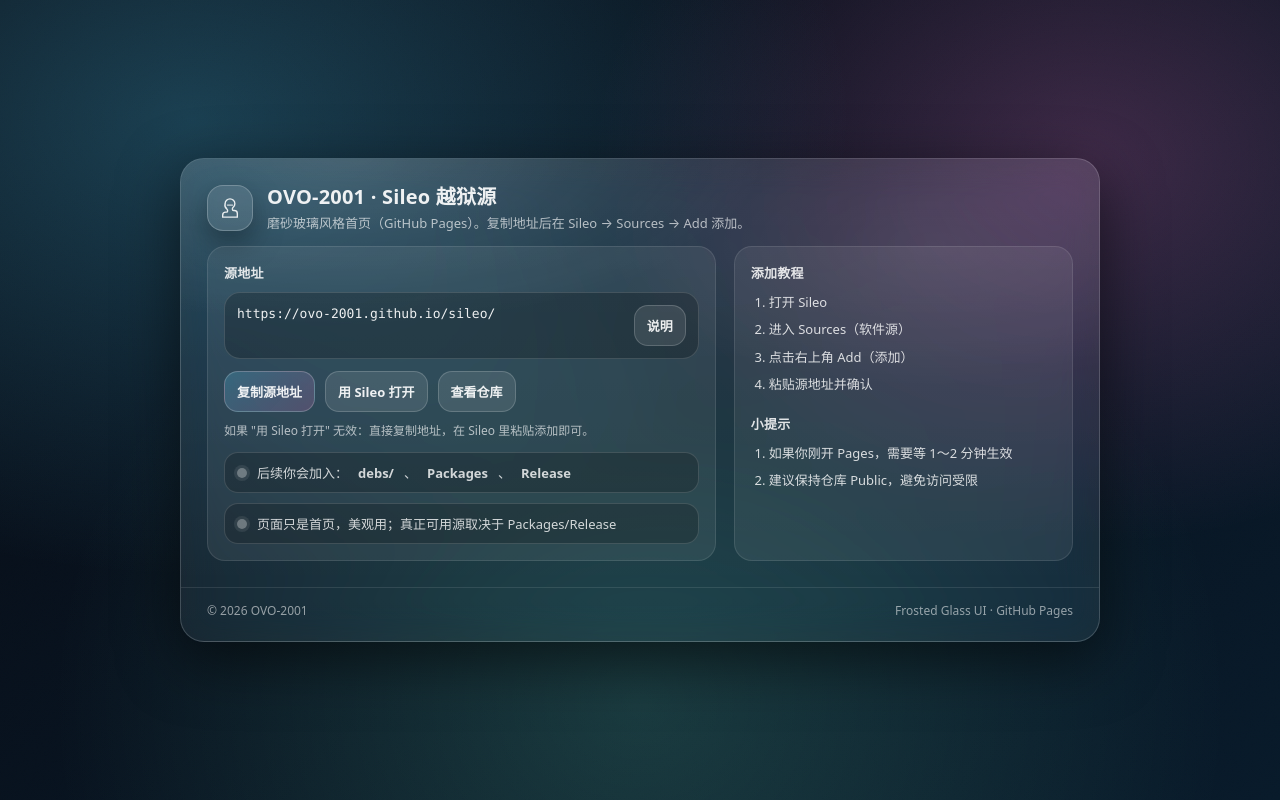
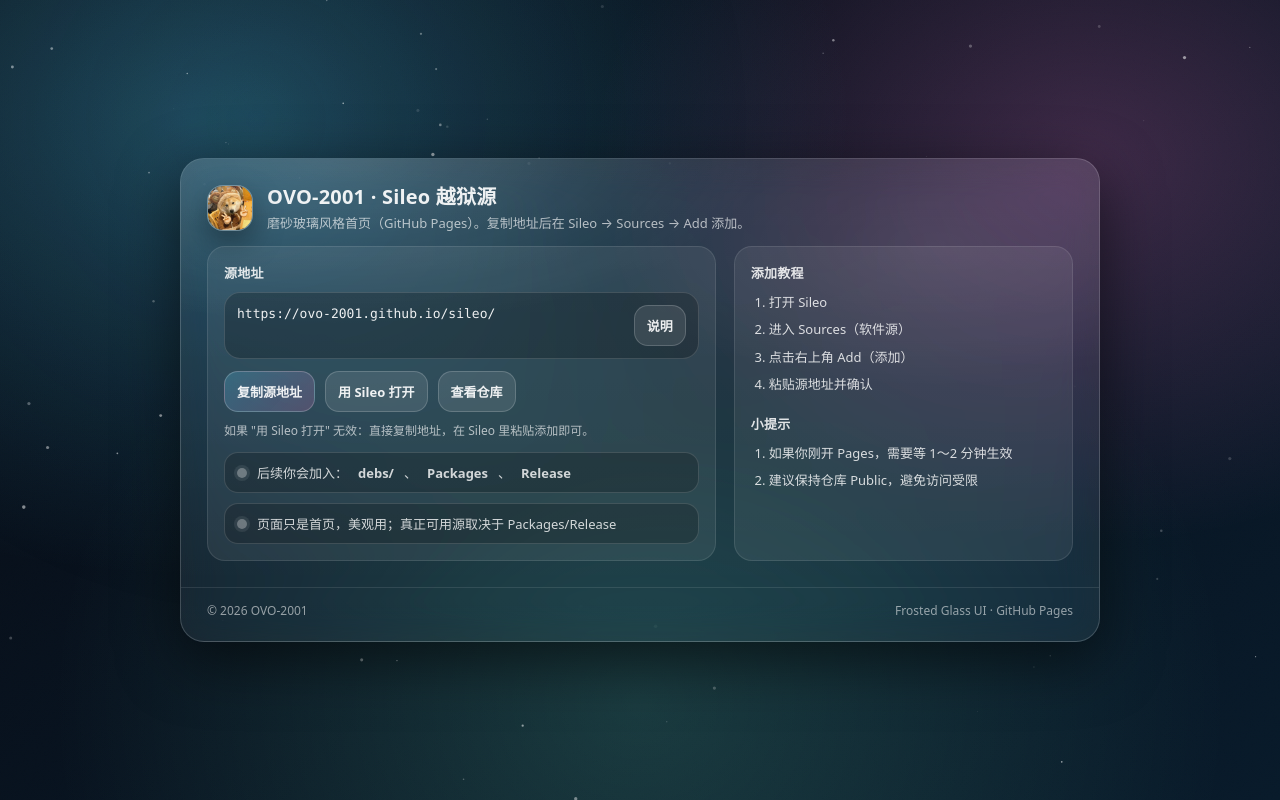
Before and after one commit to OVO-2001/sileo, a plain HTML site: page index.html in a window 1280 px wide. Drawn offline with Linux system fonts and the light colour scheme.

Commit message:
更新 index.html

```diff
--- a/index.html
+++ b/index.html
@@ -9,7 +9,6 @@
 
   <style>
     :root{
-      /* iOS-like frosted glass palette */
       --bg0:#070b14;
       --bg1:#081a2a;
       --gl: rgba(255,255,255,.10);
@@ -27,6 +26,7 @@
 
     *{box-sizing:border-box}
     html,body{height:100%}
+
     body{
       margin:0;
       font-family: ui-sans-serif, system-ui, -apple-system, "Segoe UI", Roboto, Arial, "PingFang SC","Microsoft YaHei", sans-serif;
@@ -37,9 +37,21 @@
         radial-gradient(980px 880px at 50% 88%, rgba(120, 255, 210,.16), transparent 60%),
         linear-gradient(145deg, var(--bg0), var(--bg1));
       overflow-x:hidden;
+      position: relative;
     }
 
-    /* subtle film grain (frosty texture) */
+    /* 星空/流星 Canvas 在最底层 */
+    #fx{
+      position: fixed;
+      inset: 0;
+      width: 100%;
+      height: 100%;
+      z-index: 0;
+      pointer-events: none;
+      opacity: .85;
+    }
+
+    /* subtle film grain */
     body::before{
       content:"";
       position:fixed; inset:0;
@@ -48,6 +60,7 @@
       opacity:.20;
       pointer-events:none;
       mix-blend-mode: overlay;
+      z-index: 1;
     }
 
     .wrap{
@@ -56,6 +69,8 @@
       align-items:center;
       justify-content:center;
       padding:28px 16px;
+      position: relative;
+      z-index: 2; /* 盖在特效上 */
     }
 
     .shell{
@@ -88,15 +103,30 @@
       z-index:1;
     }
 
+    /* 左上角头像：改为源 icon.png */
     .appIcon{
       width:46px; height:46px;
       border-radius:16px;
       background: rgba(255,255,255,.10);
       border:1px solid rgba(255,255,255,.22);
       box-shadow: var(--shadow2);
-      display:grid;
-      place-items:center;
+      overflow:hidden;
       flex:0 0 auto;
+      position: relative;
+    }
+    .appIcon img{
+      width:100%;
+      height:100%;
+      object-fit: cover;
+      display:block;
+      transform: translateZ(0);
+    }
+    /* 轻微高光 */
+    .appIcon::after{
+      content:"";
+      position:absolute; inset:0;
+      background: radial-gradient(50px 36px at 28% 18%, rgba(255,255,255,.22), transparent 60%);
+      pointer-events:none;
     }
 
     .title{
@@ -256,7 +286,6 @@
       footer{padding:14px 18px 18px; flex-direction:column}
     }
 
-    /* Frosted Toast (custom, not system alert) */
     .toast{
       position: fixed;
       left: 50%;
@@ -282,7 +311,6 @@
       transform: translateX(-50%) translateY(0px);
     }
 
-    /* Frosted modal (optional "弹窗") */
     .modalMask{
       position: fixed;
       inset: 0;
@@ -349,19 +377,23 @@
       gap:10px;
       justify-content:flex-end;
     }
+
+    /* 减少动态效果时：不渲染流星 */
+    @media (prefers-reduced-motion: reduce){
+      #fx{ display:none; }
+    }
   </style>
 </head>
 
 <body>
+  <!-- 星空/流星特效 -->
+  <canvas id="fx" aria-hidden="true"></canvas>
+
   <div class="wrap">
     <main class="shell" role="main" aria-label="Sileo Repo">
       <header>
         <div class="appIcon" aria-hidden="true">
-          <!-- minimalist icon -->
-          <svg width="22" height="22" viewBox="0 0 24 24" fill="none">
-            <path d="M12 2c2.9 0 5.3 2.4 5.3 5.3 0 1.5-.7 2.9-1.8 3.8-.6.5-.9 1.2-.9 2v.3c0 .7.6 1.3 1.3 1.3h.8c1.8 0 3.3 1.5 3.3 3.3V22H4v-2.2c0-1.8 1.5-3.3 3.3-3.3h.8c.7 0 1.3-.6 1.3-1.3V15c0-.8-.3-1.5-.9-2A5.2 5.2 0 0 1 6.7 7.3C6.7 4.4 9.1 2 12 2Z" stroke="rgba(255,255,255,.88)" stroke-width="1.5"/>
-            <path d="M9.2 8.8h5.6" stroke="rgba(255,255,255,.75)" stroke-width="1.5" stroke-linecap="round"/>
-          </svg>
+          <img src="icon.png" alt="Repo Icon" loading="eager" />
         </div>
 
         <div>
@@ -371,7 +403,6 @@
       </header>
 
       <section class="content">
-        <!-- Left -->
         <div class="panel">
           <h2>源地址</h2>
 
@@ -396,7 +427,6 @@
           </div>
         </div>
 
-        <!-- Right -->
         <aside class="panel">
           <h2>添加教程</h2>
           <ol class="steps">
@@ -423,10 +453,8 @@
     </main>
   </div>
 
-  <!-- Frosted Toast -->
   <div id="toast" class="toast" role="status" aria-live="polite">已复制</div>
 
-  <!-- Frosted Modal (弹窗) -->
   <div id="mask" class="modalMask" aria-hidden="true"></div>
   <div id="modal" class="modal" role="dialog" aria-modal="true" aria-labelledby="modalTitle">
     <div class="modalHead">
@@ -466,7 +494,6 @@
         await navigator.clipboard.writeText(text);
         return true;
       }catch(e){
-        // fallback for older iOS / permission issues
         const ta = document.createElement("textarea");
         ta.value = text;
         document.body.appendChild(ta);
@@ -495,6 +522,154 @@
     closeModalBtn.addEventListener("click", closeModal);
     mask.addEventListener("click", closeModal);
     document.addEventListener("keydown", (e)=>{ if(e.key === "Escape") closeModal(); });
+
+    /* =========================
+       流星雨/星空特效（Canvas）
+       - 性能友好
+       - 自动适配 DPR
+       - iOS Safari OK
+    ========================== */
+    const canvas = document.getElementById("fx");
+    const ctx = canvas.getContext("2d", { alpha: true });
+
+    let W=0, H=0, DPR=1;
+    function resize(){
+      DPR = Math.min(2, window.devicePixelRatio || 1);
+      W = Math.floor(window.innerWidth);
+      H = Math.floor(window.innerHeight);
+      canvas.width = Math.floor(W * DPR);
+      canvas.height = Math.floor(H * DPR);
+      canvas.style.width = W + "px";
+      canvas.style.height = H + "px";
+      ctx.setTransform(DPR,0,0,DPR,0,0);
+    }
+    window.addEventListener("resize", resize, { passive:true });
+    resize();
+
+    // 星星
+    const stars = [];
+    function initStars(){
+      stars.length = 0;
+      const count = Math.floor(Math.min(220, Math.max(90, (W*H)/12000)));
+      for(let i=0;i<count;i++){
+        stars.push({
+          x: Math.random()*W,
+          y: Math.random()*H,
+          r: Math.random()*1.6 + 0.2,
+          a: Math.random()*0.55 + 0.15,
+          tw: Math.random()*0.015 + 0.006
+        });
+      }
+    }
+    initStars();
+
+    // 流星
+    const meteors = [];
+    function spawnMeteor(){
+      // 从上方/左上方进入
+      const fromTop = Math.random() < 0.55;
+      const x = fromTop ? Math.random()*W : -80;
+      const y = fromTop ? -50 : Math.random()*H*0.55;
+      const len = Math.random()*220 + 140;
+      const spd = Math.random()*12 + 10;
+      const ang = Math.random()*0.22 + 0.72; // 约 41°~54°
+      meteors.push({
+        x, y,
+        vx: Math.cos(ang)*spd,
+        vy: Math.sin(ang)*spd,
+        len,
+        life: 0,
+        max: Math.random()*40 + 34,
+        w: Math.random()*1.2 + 0.7
+      });
+      // 控制数量
+      if(meteors.length > 8) meteors.shift();
+    }
+
+    // 生成节奏：偶尔来一颗
+    let meteorTimer = 0;
+    function tickMeteor(dt){
+      meteorTimer += dt;
+      const interval = 900 + Math.random()*900; // 0.9s~1.8s
+      if(meteorTimer > interval){
+        meteorTimer = 0;
+        if(document.visibilityState === "visible") spawnMeteor();
+      }
+    }
+
+    // 背景淡淡光晕（跟你原背景相配）
+    function drawGlow(){
+      const g = ctx.createRadialGradient(W*0.2, H*0.15, 0, W*0.2, H*0.15, Math.min(W,H)*0.65);
+      g.addColorStop(0, "rgba(84,214,255,0.10)");
+      g.addColorStop(1, "rgba(0,0,0,0)");
+      ctx.fillStyle = g;
+      ctx.fillRect(0,0,W,H);
+    }
+
+    let last = performance.now();
+    function loop(now){
+      const dt = Math.min(50, now - last);
+      last = now;
+
+      ctx.clearRect(0,0,W,H);
+      drawGlow();
+
+      // 星星闪烁
+      for(const s of stars){
+        s.a += (Math.random()-0.5)*s.tw;
+        s.a = Math.max(0.08, Math.min(0.75, s.a));
+        ctx.globalAlpha = s.a;
+        ctx.beginPath();
+        ctx.arc(s.x, s.y, s.r, 0, Math.PI*2);
+        ctx.fillStyle = "rgba(255,255,255,1)";
+        ctx.fill();
+      }
+      ctx.globalAlpha = 1;
+
+      tickMeteor(dt);
+
+      // 流星绘制
+      for(let i=meteors.length-1;i>=0;i--){
+        const m = meteors[i];
+        m.life += 1;
+        m.x += m.vx;
+        m.y += m.vy;
+
+        const t = m.life / m.max; // 0~1
+        const alpha = (t < 0.2) ? (t/0.2) : (t > 0.85 ? (1 - (t-0.85)/0.15) : 1);
+        const tailX = m.x - m.vx * (m.len/18);
+        const tailY = m.y - m.vy * (m.len/18);
+
+        const grad = ctx.createLinearGradient(m.x, m.y, tailX, tailY);
+        grad.addColorStop(0, `rgba(255,255,255,${0.95*alpha})`);
+        grad.addColorStop(0.35, `rgba(120,255,210,${0.28*alpha})`);
+        grad.addColorStop(1, `rgba(255,120,210,0)`);
+
+        ctx.strokeStyle = grad;
+        ctx.lineWidth = m.w;
+        ctx.lineCap = "round";
+        ctx.beginPath();
+        ctx.moveTo(m.x, m.y);
+        ctx.lineTo(tailX, tailY);
+        ctx.stroke();
+
+        // 超出屏幕或寿命结束
+        if(m.life > m.max || m.x > W+220 || m.y > H+220){
+          meteors.splice(i,1);
+        }
+      }
+
+      requestAnimationFrame(loop);
+    }
+
+    // 页面不可见时降低消耗
+    document.addEventListener("visibilitychange", ()=>{
+      if(document.visibilityState !== "visible"){
+        meteors.length = 0;
+      }
+    });
+
+    requestAnimationFrame(loop);
   </script>
 </body>
 </html>
```
